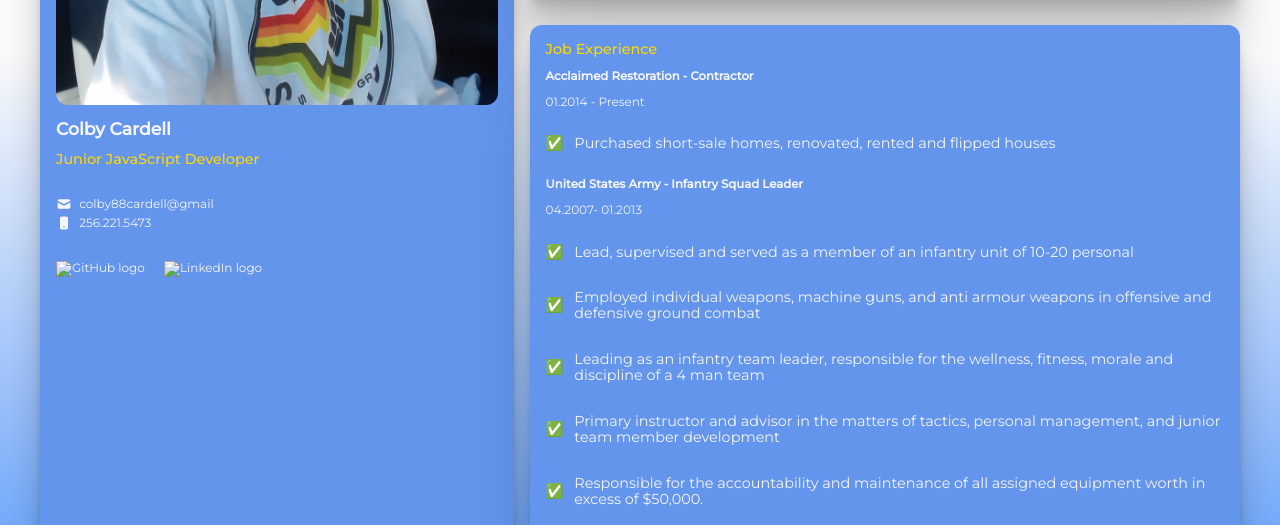
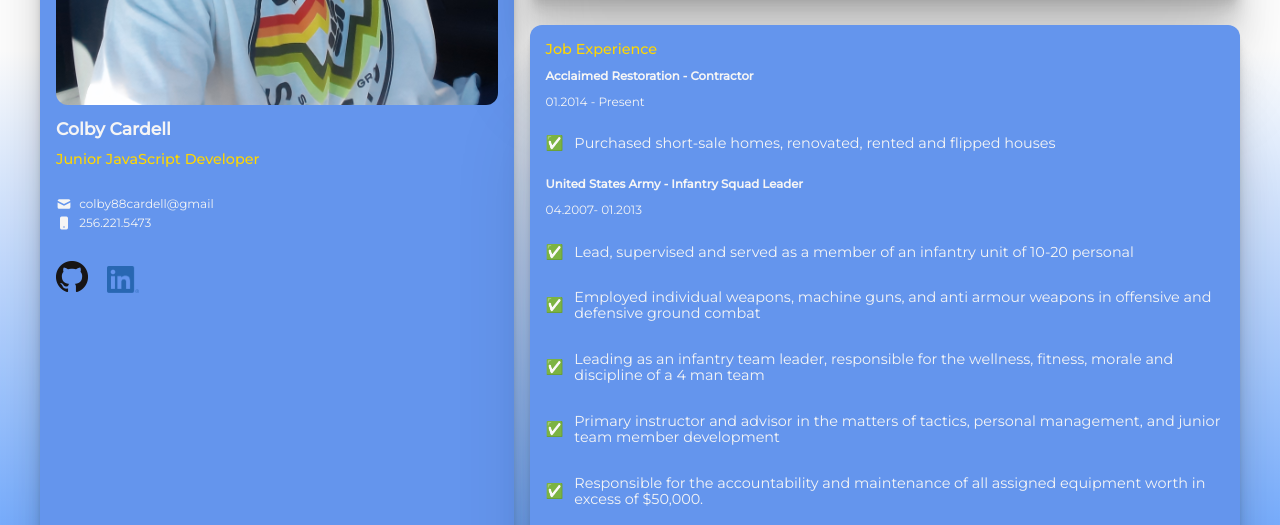
Before and after one commit to xXBricksquadXx/portfolio-1, a website: page index.html in a window 1280 px wide. Shown: the part 500-1025 px from the top of the page. Drawn offline with nearby package versions, Linux system fonts and the light colour scheme.

Commit message:
Changed folder images was in after folder being deleted

```diff
--- a/index.html
+++ b/index.html
@@ -85,14 +85,14 @@
             target="_blank"
             rel="noopener noreferrer"
           >
-            <img src="./assets/iMage/github.png" alt="GitHub logo" />
+            <img src="./assets/images/github.png" alt="GitHub logo" />
           </a>
 
           <a
             href="https://www.linkedin.com/in/colby-cardell-aaaa26157/"
             target="_blank"
             rel="noopener noreferrer"
-            ><img src="./assets/iMage/linkedin.png" alt="LinkedIn logo"
+            ><img src="./assets/images/linkedin.png" alt="LinkedIn logo"
           /></a>
         </div>
       </header>
```
